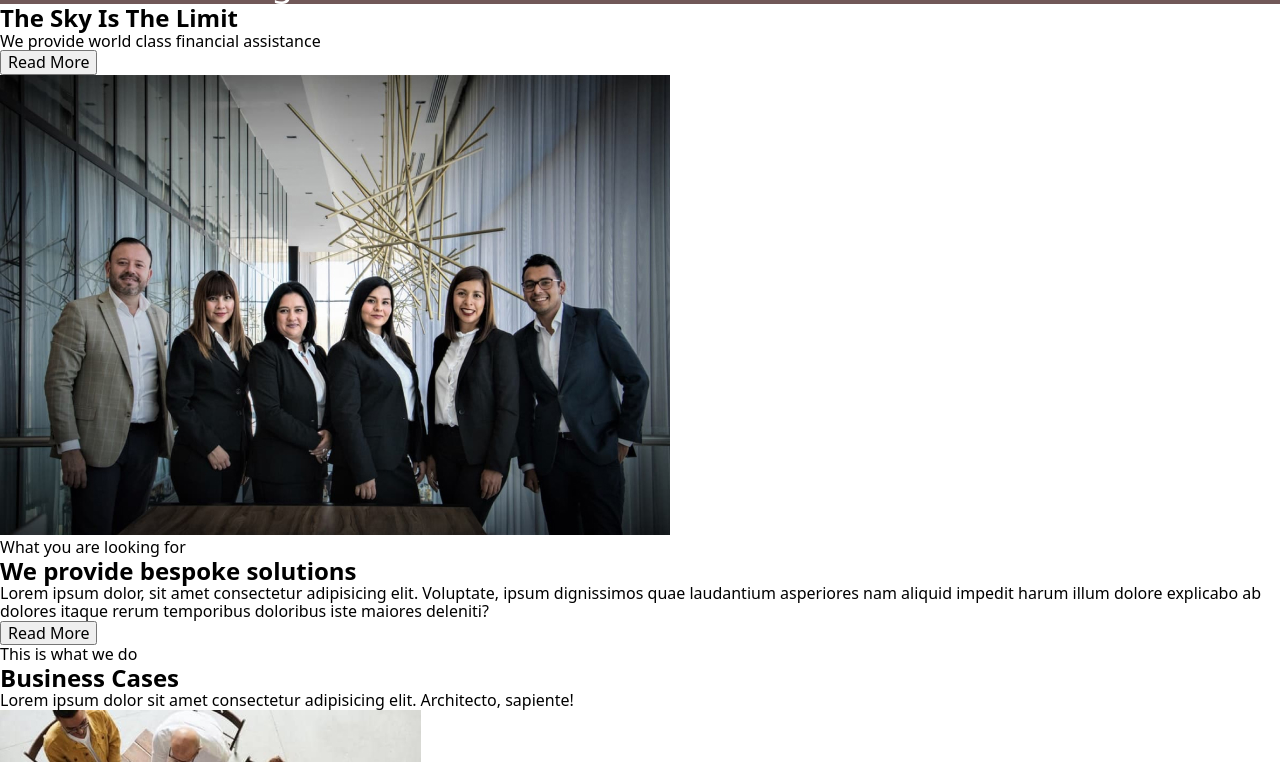
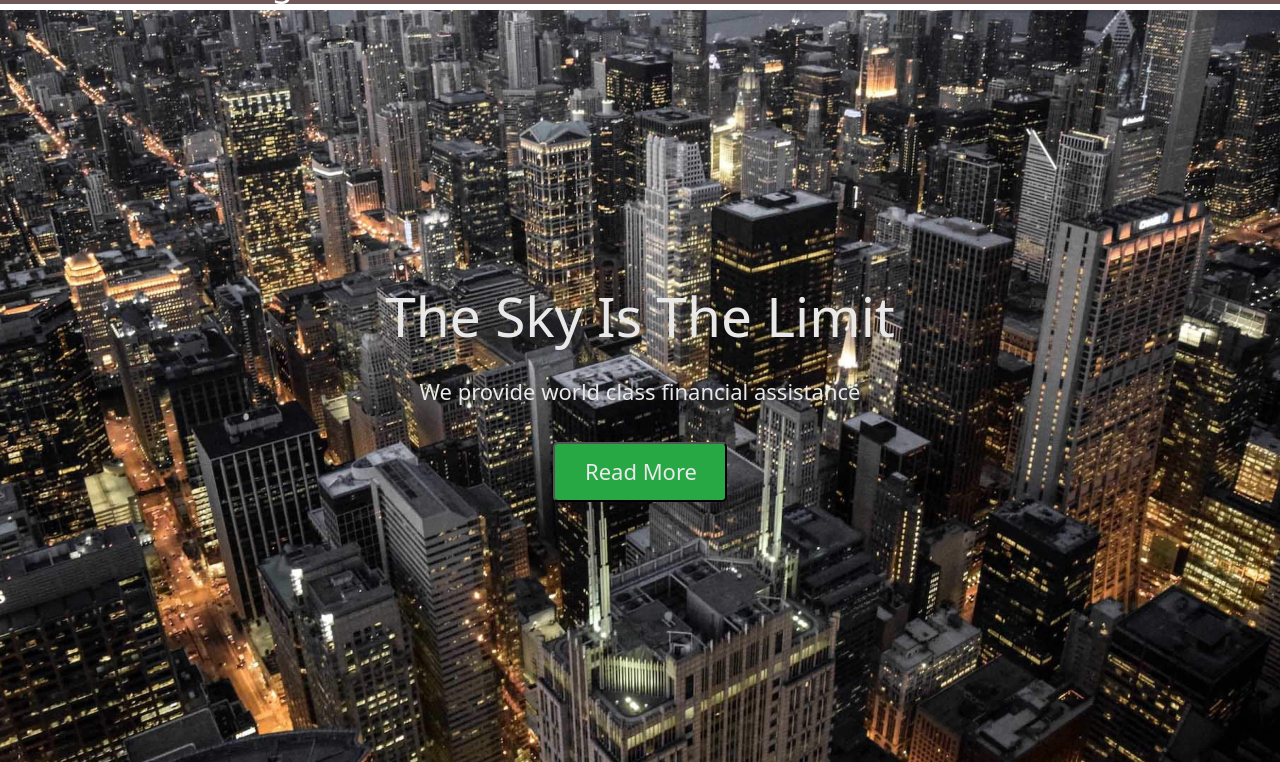
Before and after one commit to kashirin-olexsandr/blended-90-7-8, a plain HTML site: page index.html in a window 1280 px wide. Shown: the part 38-800 px from the top of the page. Drawn offline with nearby package versions, Linux system fonts and the light colour scheme.

Commit message:
styles-hero

```diff
--- a/css/styles.css
+++ b/css/styles.css
@@ -80,3 +80,34 @@ ol {
 }
 .nav-link {
 }
+.hero {
+  background-image: url(../images/hero/hero-bg.jpg);
+  background-repeat: no-repeat;
+  background-position: center;
+  padding-top: 279px;
+  padding-bottom: 282px;
+}
+.hero-container {
+  text-align: center;
+}
+.hero-title {
+  font-weight: 300;
+  font-size: 55px;
+  line-height: 1.2;
+  color: #e9e9e9;
+  margin-bottom: 24px;
+}
+.hero-text {
+  font-size: 22px;
+  line-height: 1.67;
+  color: #e9e9e9;
+  margin-bottom: 32px;
+}
+.hero-btn {
+  font-size: 22px;
+  line-height: 1.67;
+  color: #e9e9e9;
+  background-color: #28a745;
+  border-radius: 5px;
+  padding: 9px 28px 10px 30px;
+}
--- a/index.html
+++ b/index.html
@@ -9,12 +9,10 @@
     <link rel="preconnect" href="https://fonts.gstatic.com" crossorigin />
     <link
       href="https://fonts.googleapis.com/css2?family=Open+Sans:wght@300;400&display=swap"
-      rel="stylesheet"
-    />
+      rel="stylesheet" />
     <link
       rel="stylesheet"
-      href="https://cdnjs.cloudflare.com/ajax/libs/modern-normalize/1.1.0/modern-normalize.min.css"
-    />
+      href="https://cdnjs.cloudflare.com/ajax/libs/modern-normalize/1.1.0/modern-normalize.min.css" />
     <title>FinanceLedger</title>
   </head>
 
@@ -40,10 +38,12 @@
     </header>
     <main>
       <!-- hero -->
-      <section>
-        <h1>The Sky Is The Limit</h1>
-        <p>We provide world class financial assistance</p>
-        <button type="button">Read More</button>
+      <section class="hero">
+        <div class="hero-container">
+          <h1 class="hero-title">The Sky Is The Limit</h1>
+          <p class="hero-text">We provide world class financial assistance</p>
+          <button class="hero-btn" type="button">Read More</button>
+        </div>
       </section>
       <section class="about section">
         <div class="about-image">
```
Also changed, not shown: images/hero/hero-bg.jpg (added).
